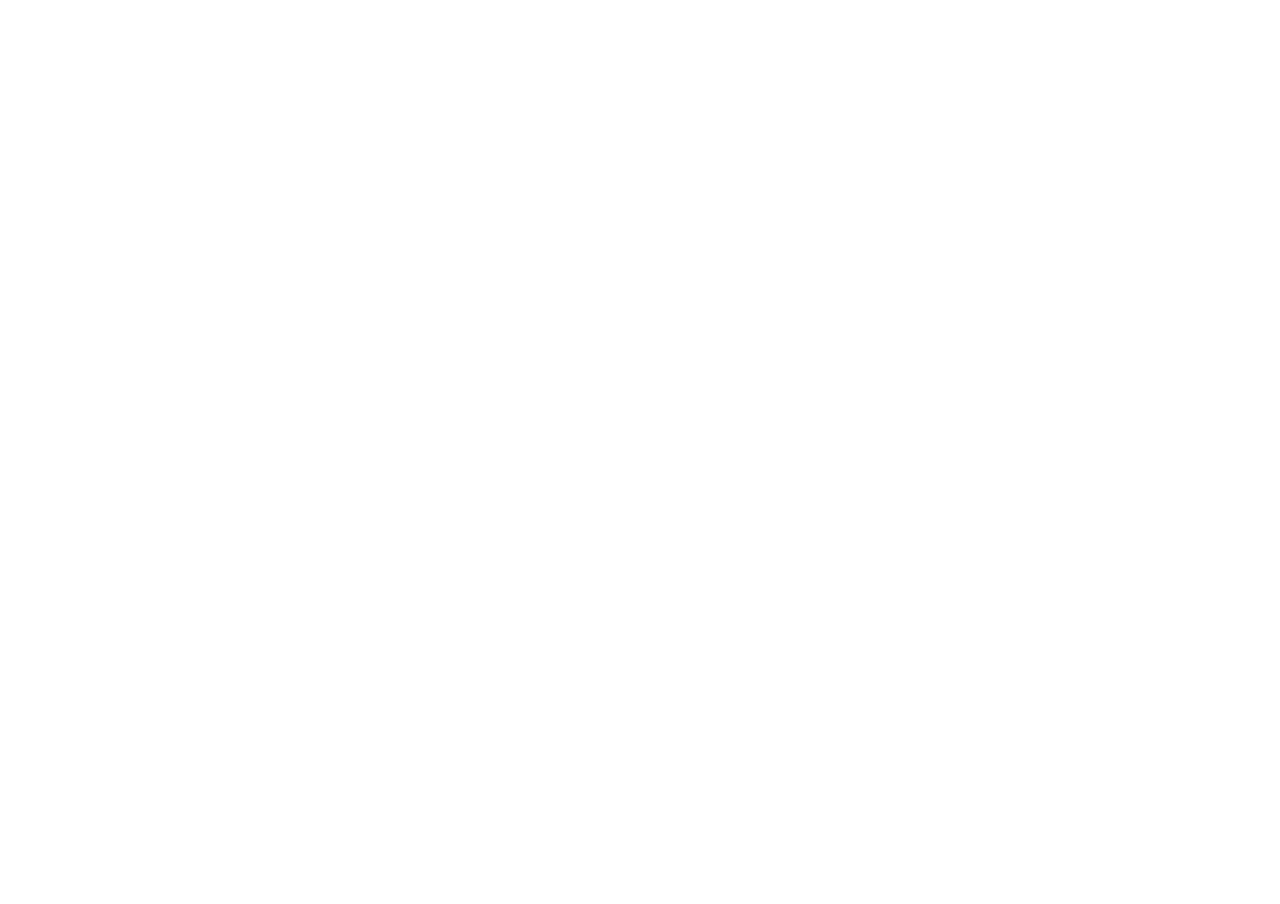
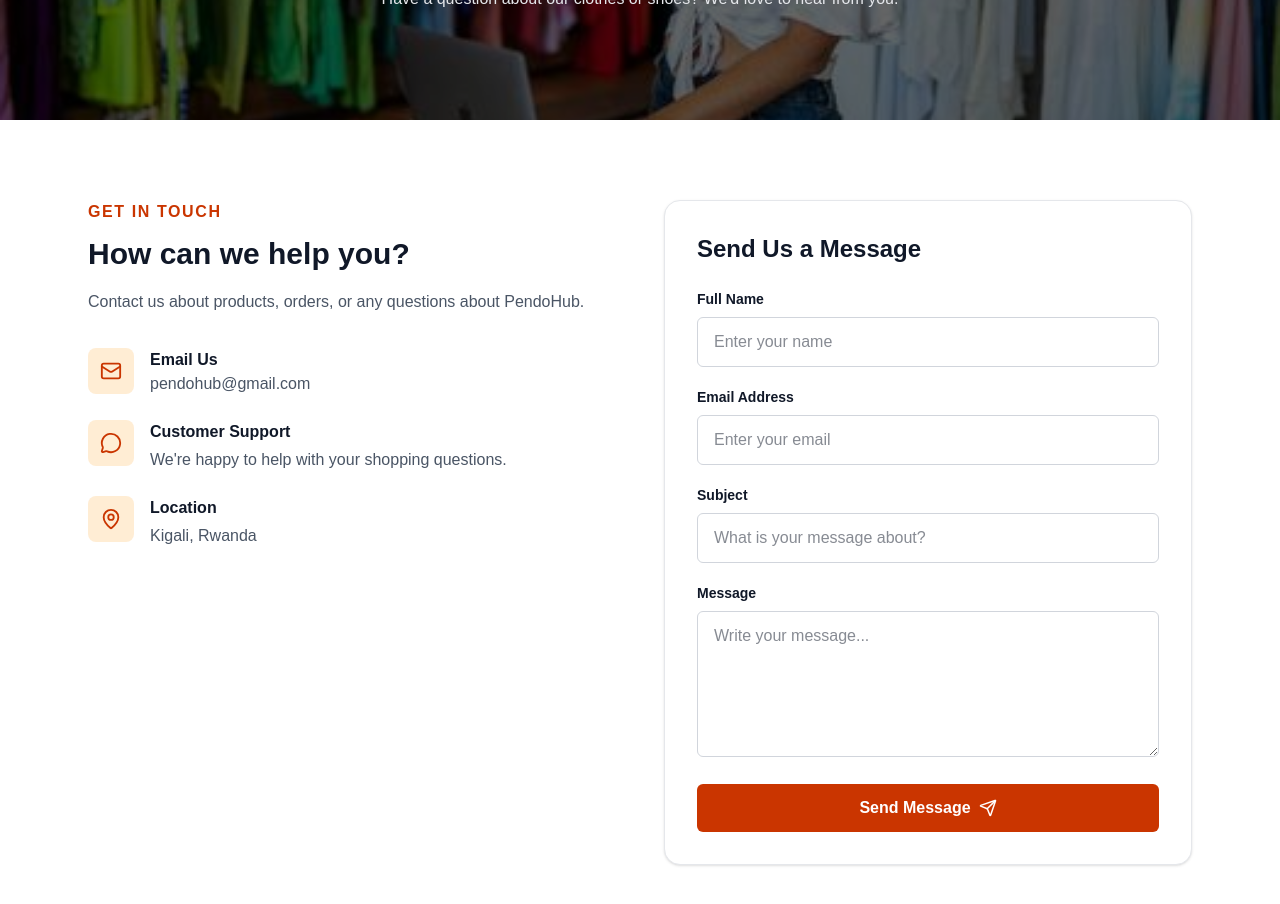
Before and after one commit to vpendo/klab-tech-upskills, a React (Vite) app in the folder Frontend/: page /contact in a window 1280 px wide. Shown: the part 300-1204 px from the top of the page. Before the commit the page ends 800 px from the top, so only its background shows below. Built offline with nearby package versions, Linux system fonts and the light colour scheme.

Commit message:
contact page

```diff
--- a/Frontend/src/App.tsx
+++ b/Frontend/src/App.tsx
@@ -1,6 +1,8 @@
 import { Routes, Route } from "react-router-dom";
 import Navbar from "./Components/Navbar";
 import Home from "./Pages/Home";
+import About from "./Pages/About";
+import Contact from "./Pages/Contact";
 
 const App = () => {
   return (
@@ -10,8 +12,8 @@ const App = () => {
       <Routes>
         <Route path="/" element={<Home />} />
         <Route path="/shop" element={<h1>Our Services</h1>} />
-        <Route path="/about" element={<h1>About Us</h1>} />
-        <Route path="/contact" element={<h1>Contact Us</h1>} />
+        <Route path="/about" element={<About />} />
+        <Route path="/contact" element={<Contact />} />
       </Routes>
     </>
   );
--- a/Frontend/src/Pages/About.tsx
+++ b/Frontend/src/Pages/About.tsx
@@ -0,0 +1,70 @@
+import { Link } from "react-router-dom";
+import { ArrowRight } from "lucide-react";
+import Background from "../assets/image/background.jpg";
+
+const About = () => {
+  return (
+    <main className="bg-white text-gray-900">
+      {/* Hero with Background Image */}
+      <section className="relative flex min-h-[60vh] items-center justify-center overflow-hidden bg-black px-6 py-20 text-center">
+        <div
+          className="absolute inset-0 bg-cover bg-center"
+          style={{ backgroundImage: `url(${Background})` }}
+        />
+
+        <div className="absolute inset-0 bg-black/60" />
+
+        <div className="relative z-10 mx-auto max-w-3xl">
+          <p className="mb-4 font-semibold uppercase tracking-[0.3em] text-orange-400">
+            About Us
+          </p>
+
+          <h1 className="text-4xl font-extrabold text-white sm:text-6xl">
+            Style That Speaks
+            <span className="block text-orange-400">For You.</span>
+          </h1>
+
+          <p className="mx-auto mt-6 max-w-xl text-lg leading-8 text-gray-200">
+            Discover clothes and shoes for men and women that match your style
+            and boost your confidence.
+          </p>
+
+          <Link
+            to="/shop"
+            className="mt-8 inline-flex items-center gap-2 rounded-md bg-orange-700 px-7 py-3 font-semibold text-white transition hover:bg-orange-800"
+          >
+            Shop Now
+            <ArrowRight size={20} />
+          </Link>
+        </div>
+      </section>
+
+      {/* About PendoHub */}
+      <section className="mx-auto max-w-4xl px-6 py-16 text-center sm:py-20">
+        <p className="mb-3 text-sm font-bold uppercase tracking-widest text-orange-700">
+          Who We Are
+        </p>
+
+        <h2 className="text-3xl font-bold sm:text-4xl">
+          Fashion Made Simple.
+        </h2>
+
+        <p className="mx-auto mt-5 max-w-2xl leading-8 text-gray-600">
+          PendoHub is your online destination for clothing and shoes. We bring
+          styles for men and women together in one place, making it easier to
+          find your next look.
+        </p>
+
+        <Link
+          to="/contact"
+          className="mt-7 inline-flex items-center gap-2 rounded-md bg-black px-6 py-3 font-semibold text-white transition hover:bg-orange-700"
+        >
+          Contact Us
+          <ArrowRight size={18} />
+        </Link>
+      </section>
+    </main>
+  );
+};
+
+export default About;
--- a/Frontend/src/Pages/Contact.tsx
+++ b/Frontend/src/Pages/Contact.tsx
@@ -0,0 +1,185 @@
+import { Mail, MapPin, MessageCircle, Send } from "lucide-react";
+import contactimage from "../assets/image/contact_image.jpg";
+
+const Contact = () => {
+  const handleSubmit = (event: React.FormEvent<HTMLFormElement>) => {
+    event.preventDefault();
+
+    const form = event.currentTarget;
+    const data = new FormData(form);
+
+    const name = String(data.get("name") || "");
+    const email = String(data.get("email") || "");
+    const subjectText = String(data.get("subject") || "");
+    const message = String(data.get("message") || "");
+
+    const subject = encodeURIComponent(
+      subjectText || `PendoHub message from ${name}`
+    );
+
+    const body = encodeURIComponent(
+      `Name: ${name}\nEmail: ${email}\n\nMessage:\n${message}`
+    );
+
+    window.location.href =
+      `mailto:pendohub@gmail.com?subject=${subject}&body=${body}`;
+  };
+
+  return (
+    <main className="min-h-screen bg-white text-gray-900">
+      {/* Hero Section with Background Image */}
+      <section
+        className="relative flex min-h-[350px] items-center justify-center overflow-hidden bg-cover bg-center px-6 py-20 text-center"
+        style={{ backgroundImage: `url(${contactimage})` }}
+      >
+        {/* Dark Overlay */}
+        <div className="absolute inset-0 bg-black/60" />
+
+        {/* Hero Content */}
+        <div className="relative z-10 mx-auto max-w-3xl text-white">
+          <p className="mb-3 text-sm font-semibold uppercase tracking-[0.3em] text-orange-400">
+            We're Here to Help
+          </p>
+
+          <h1 className="text-4xl font-extrabold sm:text-6xl">
+            Contact <span className="text-orange-400">Us</span>
+          </h1>
+
+          <p className="mx-auto mt-4 max-w-xl leading-7 text-gray-200">
+            Have a question about our clothes or shoes? We'd love to hear from you.
+          </p>
+        </div>
+      </section>
+
+      {/* Contact Content */}
+      <section className="mx-auto grid max-w-6xl gap-12 px-6 py-16 md:grid-cols-2 lg:py-20">
+        {/* Contact Information */}
+        <div>
+          <p className="mb-3 font-bold uppercase tracking-widest text-orange-700">
+            Get in Touch
+          </p>
+
+          <h2 className="text-3xl font-bold">
+            How can we help you?
+          </h2>
+
+          <p className="mt-4 leading-7 text-gray-600">
+            Contact us about products, orders, or any questions about PendoHub.
+          </p>
+
+          <div className="mt-8 space-y-6">
+            <div className="flex items-start gap-4">
+              <div className="rounded-lg bg-orange-100 p-3">
+                <Mail size={22} className="text-orange-700" />
+              </div>
+              <div>
+                <h3 className="font-semibold">Email Us</h3>
+                <a
+                  href="mailto:pendohub@gmail.com"
+                  className="mt-1 text-gray-600 transition hover:text-orange-700"
+                >
+                  pendohub@gmail.com
+                </a>
+              </div>
+            </div>
+
+            <div className="flex items-start gap-4">
+              <div className="rounded-lg bg-orange-100 p-3">
+                <MessageCircle size={22} className="text-orange-700" />
+              </div>
+              <div>
+                <h3 className="font-semibold">Customer Support</h3>
+                <p className="mt-1 text-gray-600">
+                  We're happy to help with your shopping questions.
+                </p>
+              </div>
+            </div>
+
+            <div className="flex items-start gap-4">
+              <div className="rounded-lg bg-orange-100 p-3">
+                <MapPin size={22} className="text-orange-700" />
+              </div>
+              <div>
+                <h3 className="font-semibold">Location</h3>
+                <p className="mt-1 text-gray-600">Kigali, Rwanda</p>
+              </div>
+            </div>
+          </div>
+        </div>
+
+        {/* Contact Form */}
+        <div className="rounded-2xl border border-gray-200 bg-white p-6 shadow-sm sm:p-8">
+          <h2 className="mb-6 text-2xl font-bold">Send Us a Message</h2>
+
+          <form onSubmit={handleSubmit} className="space-y-5">
+            <div>
+              <label htmlFor="name" className="mb-2 block text-sm font-semibold">
+                Full Name
+              </label>
+              <input
+                id="name"
+                name="name"
+                type="text"
+                required
+                placeholder="Enter your name"
+                className="w-full rounded-md border border-gray-300 px-4 py-3 outline-none transition focus:border-orange-600 focus:ring-2 focus:ring-orange-100"
+              />
+            </div>
+
+            <div>
+              <label htmlFor="email" className="mb-2 block text-sm font-semibold">
+                Email Address
+              </label>
+              <input
+                id="email"
+                name="email"
+                type="email"
+                required
+                placeholder="Enter your email"
+                className="w-full rounded-md border border-gray-300 px-4 py-3 outline-none transition focus:border-orange-600 focus:ring-2 focus:ring-orange-100"
+              />
+            </div>
+
+            <div>
+              <label htmlFor="subject" className="mb-2 block text-sm font-semibold">
+                Subject
+              </label>
+              <input
+                id="subject"
+                name="subject"
+                type="text"
+                required
+                placeholder="What is your message about?"
+                className="w-full rounded-md border border-gray-300 px-4 py-3 outline-none transition focus:border-orange-600 focus:ring-2 focus:ring-orange-100"
+              />
+            </div>
+
+            <div>
+              <label htmlFor="message" className="mb-2 block text-sm font-semibold">
+                Message
+              </label>
+              <textarea
+                id="message"
+                name="message"
+                rows={5}
+                required
+                placeholder="Write your message..."
+                className="w-full resize-y rounded-md border border-gray-300 px-4 py-3 outline-none transition focus:border-orange-600 focus:ring-2 focus:ring-orange-100"
+              />
+            </div>
+
+            <button
+              type="submit"
+              className="inline-flex w-full items-center justify-center gap-2 rounded-md bg-orange-700 px-6 py-3 font-semibold text-white transition hover:bg-orange-800"
+            >
+              Send Message
+              <Send size={18} />
+            </button>
+          </form>
+        </div>
+      </section>
+    </main>
+  );
+};
+
+export default Contact;
```
Also changed, not shown: Frontend/src/assets/image/contact_image.jpg (added).
